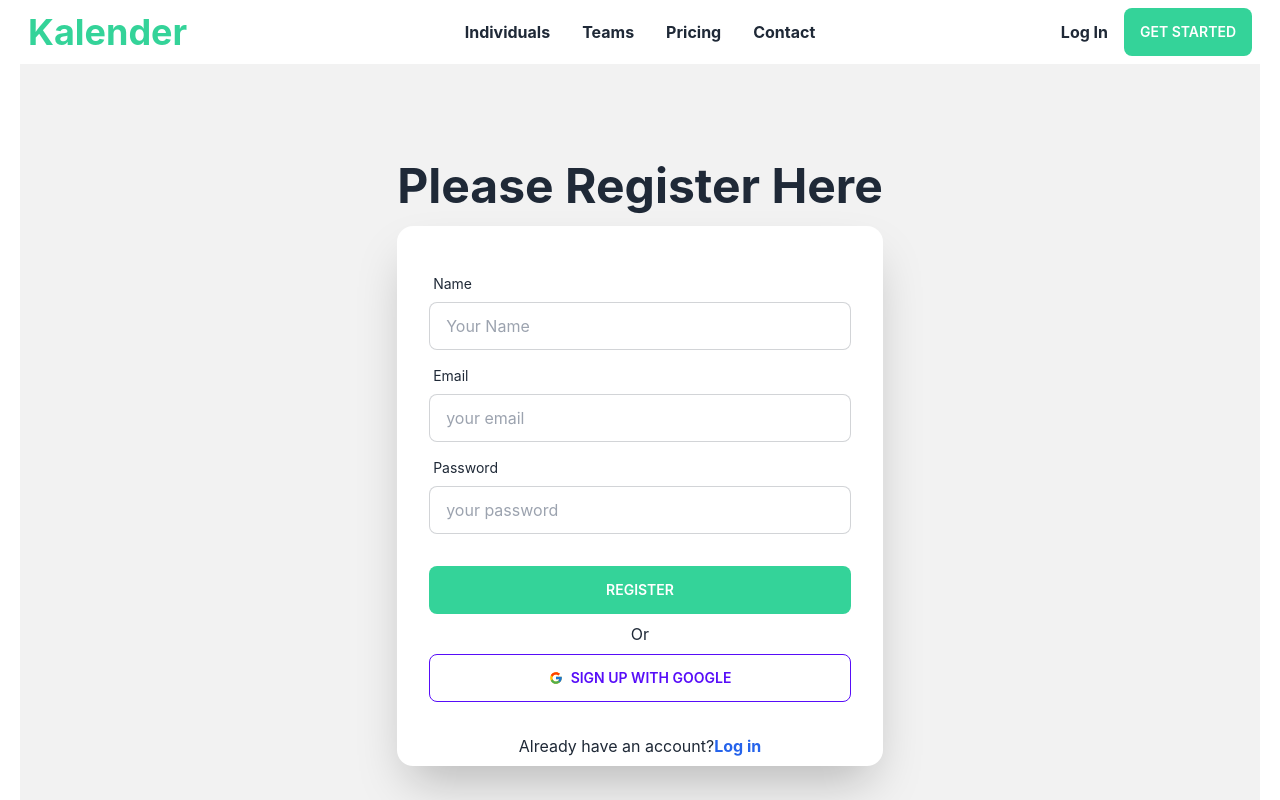
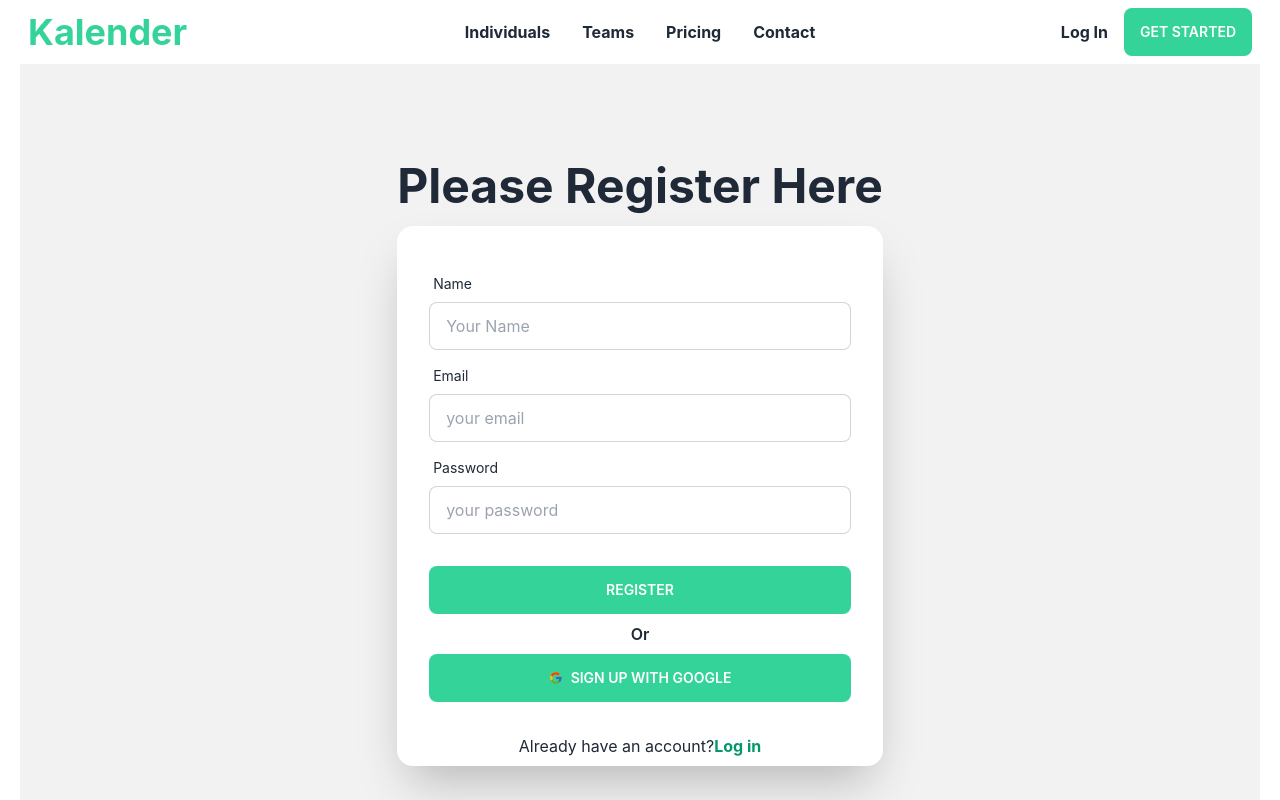
Before and after one commit to Amran-H/Kalender, a React (Create React App) app: page /register in a window 1280 px wide. Shown: the top 800 px of the page. Built offline with nearby package versions, Linux system fonts and the light colour scheme.

Commit message:
login and register page update

```diff
--- a/src/Pages/Login/Login.js
+++ b/src/Pages/Login/Login.js
@@ -43,12 +43,12 @@ const Login = () => {
             <div className="form-control mt-0">
               <button className="btn border-none bg-emerald-400 hover:bg-emerald-600">Login</button>
             </div>
-            <p className="text-center">Or</p>
-            <button className="btn btn-outline btn-primary"><FcGoogle /> <span className="ml-2">Sign up with Google</span> </button>
+            <p className="text-center font-semibold">Or</p>
+            <button className="btn btn-outline border-none bg-emerald-400 hover:bg-emerald-600 text-white"><FcGoogle /> <span className="ml-2">Sign up with Google</span> </button>
           </form>
           <p className="text-center">
             New in Kalender?
-            <Link to="/register" className="text-blue-600 font-bold">
+            <Link to="/register" className="text-emerald-600 font-bold">
               Register
             </Link>
           </p>
--- a/src/Pages/Register/Register.js
+++ b/src/Pages/Register/Register.js
@@ -53,12 +53,12 @@ const Register = () => {
                 Register
               </button>
             </div>
-            <p className="text-center">Or</p>
-            <button className="btn btn-outline btn-primary"><FcGoogle /> <span className="ml-2">Sign up with Google</span> </button>
+            <p className="text-center font-semibold">Or</p>
+            <button className="btn btn-outline border-none bg-emerald-400 hover:bg-emerald-600 text-white"><FcGoogle /> <span className="ml-2">Sign up with Google</span> </button>
           </form>
           <p className="text-center">
             Already have an account?
-            <Link to="/login" className="text-blue-600 font-bold">
+            <Link to="/login" className="text-emerald-600 font-bold">
               Log in
             </Link>
           </p>
```
